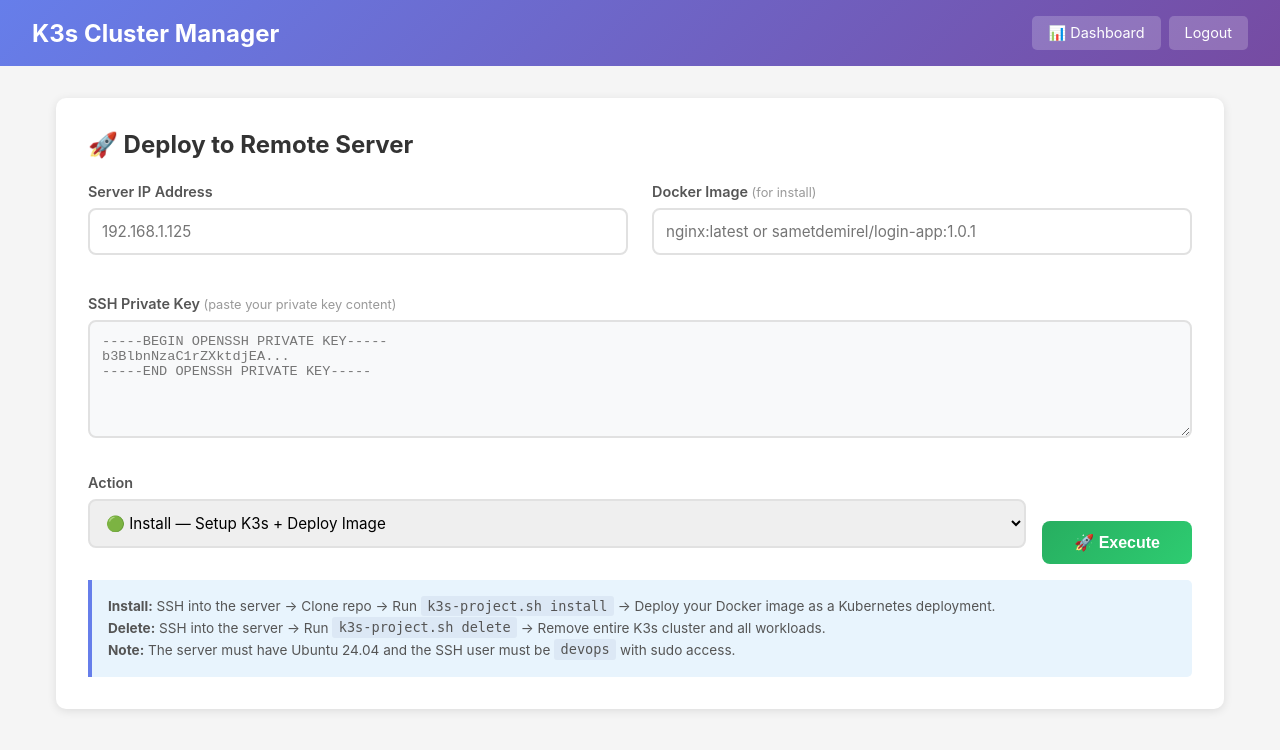
After one commit to smtdmrll/k3s-local-cluster, a Flask app: page /deploy in a window 1280 px wide. The commit adds this page. Shown: the top 750 px of the page. Run offline with Flask 3, Linux system fonts and the light colour scheme; the visitor is signed in with stand-in values (Sample User, id 1); data that the repository does not hold is empty; some libraries are stand-ins or nearby versions.

Commit message:
feat: Add Kubernetes Deploy Manager with SSH deployment

```diff
--- a/app/app.py
+++ b/app/app.py
@@ -1,7 +1,12 @@
 import os
+import io
 import redis
 import psycopg2
-from flask import Flask, render_template, request, redirect, url_for, session, flash
+import paramiko
+import threading
+import json
+import time
+from flask import Flask, render_template, request, redirect, url_for, session, flash, Response, stream_with_context
 from werkzeug.security import generate_password_hash, check_password_hash
 from functools import wraps
 
@@ -53,6 +58,19 @@ def init_db():
             user_id INTEGER REFERENCES users(id),
             login_time TIMESTAMP DEFAULT CURRENT_TIMESTAMP,
             ip_address VARCHAR(45)
+        )
+    ''')
+    cur.execute('''
+        CREATE TABLE IF NOT EXISTS deployments (
+            id SERIAL PRIMARY KEY,
+            user_id INTEGER REFERENCES users(id),
+            server_ip VARCHAR(45) NOT NULL,
+            docker_image VARCHAR(255) NOT NULL,
+            action VARCHAR(10) NOT NULL,
+            status VARCHAR(20) DEFAULT 'pending',
+            log TEXT DEFAULT '',
+            created_at TIMESTAMP DEFAULT CURRENT_TIMESTAMP,
+            finished_at TIMESTAMP
         )
     ''')
     conn.commit()
@@ -202,6 +220,246 @@ def logout():
     session.clear()
     return redirect(url_for('login'))
 
+
+# ─────────────────────────────────────────────
+#  Deployment Manager
+# ─────────────────────────────────────────────
+
+def _update_deployment(deploy_id, **fields):
+    """Update deployment record in DB."""
+    conn = get_db_connection()
+    cur = conn.cursor()
+    sets = ', '.join(f"{k} = %s" for k in fields)
+    cur.execute(f"UPDATE deployments SET {sets} WHERE id = %s",
+                list(fields.values()) + [deploy_id])
+    conn.commit()
+    cur.close()
+    conn.close()
+
+
+def _append_log(deploy_id, line):
+    """Append a line to the deployment log."""
+    conn = get_db_connection()
+    cur = conn.cursor()
+    cur.execute("UPDATE deployments SET log = log || %s WHERE id = %s",
+                (line + '\n', deploy_id))
+    conn.commit()
+    cur.close()
+    conn.close()
+
+
+def _run_ssh_command(ssh, command, deploy_id):
+    """Execute a command over SSH and stream output to DB log."""
+    _append_log(deploy_id, f"$ {command}")
+    stdin, stdout, stderr = ssh.exec_command(command, timeout=600)
+    output = ''
+    for line in stdout:
+        text = line.strip()
+        output += text + '\n'
+        _append_log(deploy_id, text)
+    err = stderr.read().decode().strip()
+    if err:
+        _append_log(deploy_id, f"STDERR: {err}")
+        output += err + '\n'
+    exit_code = stdout.channel.recv_exit_status()
+    return exit_code, output
+
+
+def _deploy_worker(deploy_id, server_ip, ssh_key_content, docker_image, action, user_id):
+    """Background thread: SSH into server and run install/delete."""
+    try:
+        _update_deployment(deploy_id, status='running')
+        _append_log(deploy_id, f"Connecting to {server_ip}...")
+
+        # Parse SSH key
+        key_file = io.StringIO(ssh_key_content)
+        try:
+            pkey = paramiko.RSAKey.from_private_key(key_file)
+        except Exception:
+            key_file.seek(0)
+            try:
+                pkey = paramiko.Ed25519Key.from_private_key(key_file)
+            except Exception:
+                key_file.seek(0)
+                pkey = paramiko.ECDSAKey.from_private_key(key_file)
+
+        ssh = paramiko.SSHClient()
+        ssh.set_missing_host_key_policy(paramiko.AutoAddPolicy())
+        ssh.connect(server_ip, username='devops', pkey=pkey, timeout=30)
+        _append_log(deploy_id, f"Connected to {server_ip} as devops")
+
+        if action == 'install':
+            # Step 1: Clone repo & install cluster
+            _append_log(deploy_id, "="*50)
+            _append_log(deploy_id, "STEP 1: Setting up K3s cluster...")
+            _append_log(deploy_id, "="*50)
+
+            code, _ = _run_ssh_command(ssh,
+                'if [ ! -d /home/devops/k3s-local-cluster ]; then '
+                'git clone https://github.com/smtdmrll/k3s-local-cluster.git /home/devops/k3s-local-cluster; '
+                'fi', deploy_id)
+
+            code, _ = _run_ssh_command(ssh,
+                'sudo bash /home/devops/k3s-local-cluster/scripts/k3s-project.sh install',
+                deploy_id)
+
+            if code != 0:
+                _update_deployment(deploy_id, status='failed',
+                                   finished_at=time.strftime('%Y-%m-%d %H:%M:%S'))
+                _append_log(deploy_id, "ERROR: Cluster installation failed!")
+                ssh.close()
+                return
+
+            # Step 2: Deploy custom image
+            _append_log(deploy_id, "="*50)
+            _append_log(deploy_id, f"STEP 2: Deploying custom image: {docker_image}")
+            _append_log(deploy_id, "="*50)
+
+            image_name = docker_image.split(':')[0].split('/')[-1]
+            deploy_name = image_name.replace('.', '-').replace('_', '-')
+
+            commands = [
+                f'sudo kubectl create namespace custom-apps --dry-run=client -o yaml | sudo kubectl apply -f -',
+                f'sudo kubectl create deployment {deploy_name} --image={docker_image} -n custom-apps --dry-run=client -o yaml | sudo kubectl apply -f -',
+                f'sudo kubectl set image deployment/{deploy_name} {deploy_name}={docker_image} -n custom-apps 2>/dev/null || true',
+                f'sudo kubectl rollout status deployment/{deploy_name} -n custom-apps --timeout=180s',
+                f'sudo kubectl get pods -n custom-apps',
+            ]
+
+            for cmd in commands:
+                code, _ = _run_ssh_command(ssh, cmd, deploy_id)
+
+            _append_log(deploy_id, "="*50)
+            _append_log(deploy_id, "Deployment completed successfully!")
+            _append_log(deploy_id, "="*50)
+            _update_deployment(deploy_id, status='success',
+                               finished_at=time.strftime('%Y-%m-%d %H:%M:%S'))
+
+        elif action == 'delete':
+            _append_log(deploy_id, "="*50)
+            _append_log(deploy_id, "Deleting cluster...")
+            _append_log(deploy_id, "="*50)
+
+            code, _ = _run_ssh_command(ssh,
+                'sudo bash /home/devops/k3s-local-cluster/scripts/k3s-project.sh delete',
+                deploy_id)
+
+            status = 'success' if code == 0 else 'failed'
+            _append_log(deploy_id, f"Cluster deletion: {status}")
+            _update_deployment(deploy_id, status=status,
+                               finished_at=time.strftime('%Y-%m-%d %H:%M:%S'))
+
+        ssh.close()
+
+    except Exception as e:
+        _append_log(deploy_id, f"FATAL ERROR: {str(e)}")
+        _update_deployment(deploy_id, status='failed',
+                           finished_at=time.strftime('%Y-%m-%d %H:%M:%S'))
+
+
+@app.route('/deploy', methods=['GET', 'POST'])
+@login_required
+def deploy():
+    if request.method == 'POST':
+        server_ip = request.form.get('server_ip', '').strip()
+        docker_image = request.form.get('docker_image', '').strip()
+        ssh_key_text = request.form.get('ssh_key', '').strip()
+        action = request.form.get('action', 'install')
+
+        # Validate
+        errors = []
+        if not server_ip:
+            errors.append('Server IP is required')
+        if not docker_image and action == 'install':
+            errors.append('Docker Image is required for install')
+        if not ssh_key_text:
+            errors.append('SSH Private Key is required')
+        if action not in ('install', 'delete'):
+            errors.append('Invalid action')
+
+        if errors:
+            for e in errors:
+                flash(e)
+            return redirect(url_for('deploy'))
+
+        # Create deployment record
+        conn = get_db_connection()
+        cur = conn.cursor()
+        cur.execute(
+            'INSERT INTO deployments (user_id, server_ip, docker_image, action, status) '
+            'VALUES (%s, %s, %s, %s, %s) RETURNING id',
+            (session['user_id'], server_ip, docker_image or 'N/A', action, 'pending')
+        )
+        deploy_id = cur.fetchone()[0]
+        conn.commit()
+        cur.close()
+        conn.close()
+
+        # Start background thread
+        thread = threading.Thread(
+            target=_deploy_worker,
+            args=(deploy_id, server_ip, ssh_key_text, docker_image, action, session['user_id']),
+            daemon=True
+        )
+        thread.start()
+
+        flash(f'Deployment #{deploy_id} started! Action: {action}')
+        return redirect(url_for('deploy_status', deploy_id=deploy_id))
+
+    # GET — show form + history
+    conn = get_db_connection()
+    cur = conn.cursor()
+    cur.execute(
+        'SELECT id, server_ip, docker_image, action, status, created_at, finished_at '
+        'FROM deployments WHERE user_id = %s ORDER BY id DESC LIMIT 20',
+        (session['user_id'],)
+    )
+    history = cur.fetchall()
+    cur.close()
+    conn.close()
+
+    return render_template('deploy.html', history=history)
+
+
+@app.route('/deploy/<int:deploy_id>')
+@login_required
+def deploy_status(deploy_id):
+    conn = get_db_connection()
+    cur = conn.cursor()
+    cur.execute(
+        'SELECT id, server_ip, docker_image, action, status, log, created_at, finished_at '
+        'FROM deployments WHERE id = %s AND user_id = %s',
+        (deploy_id, session['user_id'])
+    )
+    deployment = cur.fetchone()
+    cur.close()
+    conn.close()
+
+    if not deployment:
+        flash('Deployment not found')
+        return redirect(url_for('deploy'))
+
+    return render_template('deploy_status.html', d=deployment)
+
+
+@app.route('/api/deploy/<int:deploy_id>/status')
+@login_required
+def api_deploy_status(deploy_id):
+    conn = get_db_connection()
+    cur = conn.cursor()
+    cur.execute(
+        'SELECT status, log FROM deployments WHERE id = %s AND user_id = %s',
+        (deploy_id, session['user_id'])
+    )
+    row = cur.fetchone()
+    cur.close()
+    conn.close()
+
+    if not row:
+        return {'error': 'not found'}, 404
+
+    return {'status': row[0], 'log': row[1]}
+
 with app.app_context():
     try:
         init_db()
--- a/app/requirements.txt
+++ b/app/requirements.txt
@@ -3,3 +3,4 @@ psycopg2-binary==2.9.9
 redis==5.0.1
 Werkzeug==3.0.1
 gunicorn==21.2.0
+paramiko==3.4.0
--- /dev/null
+++ b/app/templates/deploy.html
@@ -0,0 +1,172 @@
+<!DOCTYPE html>
+<html lang="en">
+<head>
+    <meta charset="UTF-8">
+    <meta name="viewport" content="width=device-width, initial-scale=1.0">
+    <title>Deploy Manager - K3s Cluster Manager</title>
+    <style>
+        * { margin: 0; padding: 0; box-sizing: border-box; }
+        body { font-family: -apple-system, BlinkMacSystemFont, 'Segoe UI', Roboto, sans-serif; background: #f5f5f5; min-height: 100vh; }
+        .navbar { background: linear-gradient(135deg, #667eea 0%, #764ba2 100%); padding: 1rem 2rem; display: flex; justify-content: space-between; align-items: center; }
+        .navbar h1 { color: white; font-size: 1.5rem; }
+        .navbar div { display: flex; gap: 0.5rem; }
+        .navbar a { color: white; text-decoration: none; padding: 0.5rem 1rem; background: rgba(255,255,255,0.2); border-radius: 5px; font-size: 0.9rem; }
+        .navbar a:hover { background: rgba(255,255,255,0.3); }
+        .container { max-width: 1200px; margin: 2rem auto; padding: 0 1rem; }
+
+        .deploy-form { background: white; padding: 2rem; border-radius: 10px; box-shadow: 0 2px 10px rgba(0,0,0,0.1); margin-bottom: 2rem; }
+        .deploy-form h2 { color: #333; margin-bottom: 1.5rem; display: flex; align-items: center; gap: 0.5rem; }
+        .form-grid { display: grid; grid-template-columns: 1fr 1fr; gap: 1.5rem; }
+        .form-group { margin-bottom: 1rem; }
+        .form-group.full-width { grid-column: 1 / -1; }
+        .form-group label { display: block; margin-bottom: 0.5rem; color: #555; font-weight: 600; font-size: 0.9rem; }
+        .form-group label .hint { font-weight: 400; color: #999; font-size: 0.8rem; }
+        input[type="text"], select, textarea {
+            width: 100%; padding: 0.75rem; border: 2px solid #e1e1e1; border-radius: 8px;
+            font-size: 0.95rem; transition: border-color 0.3s; font-family: inherit;
+        }
+        input:focus, select:focus, textarea:focus { outline: none; border-color: #667eea; }
+        textarea { resize: vertical; font-family: 'Courier New', monospace; font-size: 0.85rem; background: #f8f9fa; }
+
+        .action-group { display: flex; gap: 1rem; align-items: end; }
+        .action-group .form-group { flex: 1; }
+
+        .btn { padding: 0.75rem 2rem; border: none; border-radius: 8px; font-size: 1rem; cursor: pointer; font-weight: 600; transition: all 0.2s; }
+        .btn-install { background: linear-gradient(135deg, #27AE60, #2ECC71); color: white; }
+        .btn-install:hover { transform: translateY(-2px); box-shadow: 0 4px 12px rgba(39,174,96,0.4); }
+        .btn-delete { background: linear-gradient(135deg, #E74C3C, #C0392B); color: white; }
+        .btn-delete:hover { transform: translateY(-2px); box-shadow: 0 4px 12px rgba(231,76,60,0.4); }
+
+        .flash { background: #fee; color: #c00; padding: 0.75rem; border-radius: 5px; margin-bottom: 1rem; text-align: center; }
+        .flash.success { background: #efe; color: #060; }
+
+        .history { background: white; padding: 2rem; border-radius: 10px; box-shadow: 0 2px 10px rgba(0,0,0,0.1); }
+        .history h3 { color: #333; margin-bottom: 1rem; }
+        table { width: 100%; border-collapse: collapse; }
+        th, td { padding: 0.75rem; text-align: left; border-bottom: 1px solid #eee; font-size: 0.9rem; }
+        th { color: #666; font-weight: 600; background: #f9f9f9; }
+
+        .badge { padding: 0.25rem 0.75rem; border-radius: 20px; font-size: 0.8rem; font-weight: 600; }
+        .badge-pending { background: #FFF3E0; color: #E67E22; }
+        .badge-running { background: #E3F2FD; color: #1565C0; }
+        .badge-success { background: #E8F5E9; color: #27AE60; }
+        .badge-failed { background: #FDEDEC; color: #E74C3C; }
+
+        .badge-install { background: #E8F5E9; color: #27AE60; }
+        .badge-delete { background: #FDEDEC; color: #E74C3C; }
+
+        .view-link { color: #667eea; text-decoration: none; font-weight: 600; }
+        .view-link:hover { text-decoration: underline; }
+
+        .info-box { background: #e8f4fd; border-left: 4px solid #667eea; padding: 1rem; margin-top: 1rem; border-radius: 0 5px 5px 0; }
+        .info-box p { color: #555; font-size: 0.85rem; line-height: 1.6; }
+        .info-box code { background: #dce8f5; padding: 0.15rem 0.4rem; border-radius: 3px; font-size: 0.85rem; }
+    </style>
+</head>
+<body>
+    <nav class="navbar">
+        <h1>K3s Cluster Manager</h1>
+        <div>
+            <a href="{{ url_for('dashboard') }}">📊 Dashboard</a>
+            <a href="{{ url_for('logout') }}">Logout</a>
+        </div>
+    </nav>
+
+    <div class="container">
+        {% with messages = get_flashed_messages() %}
+            {% if messages %}
+                {% for message in messages %}
+                    <div class="flash {% if 'started' in message %}success{% endif %}">{{ message }}</div>
+                {% endfor %}
+            {% endif %}
+        {% endwith %}
+
+        <div class="deploy-form">
+            <h2>🚀 Deploy to Remote Server</h2>
+            <form method="POST">
+                <div class="form-grid">
+                    <div class="form-group">
+                        <label>Server IP Address</label>
+                        <input type="text" name="server_ip" placeholder="192.168.1.125" required>
+                    </div>
+                    <div class="form-group">
+                        <label>Docker Image <span class="hint">(for install)</span></label>
+                        <input type="text" name="docker_image" placeholder="nginx:latest or sametdemirel/login-app:1.0.1">
+                    </div>
+                    <div class="form-group full-width">
+                        <label>SSH Private Key <span class="hint">(paste your private key content)</span></label>
+                        <textarea name="ssh_key" rows="6" placeholder="-----BEGIN OPENSSH PRIVATE KEY-----&#10;b3BlbnNzaC1rZXktdjEA...&#10;-----END OPENSSH PRIVATE KEY-----" required></textarea>
+                    </div>
+                </div>
+
+                <div class="action-group" style="margin-top: 1rem;">
+                    <div class="form-group">
+                        <label>Action</label>
+                        <select name="action" id="actionSelect" onchange="toggleImage()">
+                            <option value="install">🟢 Install — Setup K3s + Deploy Image</option>
+                            <option value="delete">🔴 Delete — Remove Entire Cluster</option>
+                        </select>
+                    </div>
+                    <button type="submit" class="btn btn-install" id="submitBtn">🚀 Execute</button>
+                </div>
+            </form>
+
+            <div class="info-box">
+                <p>
+                    <strong>Install:</strong> SSH into the server → Clone repo → Run <code>k3s-project.sh install</code> → Deploy your Docker image as a Kubernetes deployment.<br>
+                    <strong>Delete:</strong> SSH into the server → Run <code>k3s-project.sh delete</code> → Remove entire K3s cluster and all workloads.<br>
+                    <strong>Note:</strong> The server must have Ubuntu 24.04 and the SSH user must be <code>devops</code> with sudo access.
+                </p>
+            </div>
+        </div>
+
+        {% if history %}
+        <div class="history">
+            <h3>📋 Deployment History</h3>
+            <table>
+                <thead>
+                    <tr>
+                        <th>#</th>
+                        <th>Server</th>
+                        <th>Image</th>
+                        <th>Action</th>
+                        <th>Status</th>
+                        <th>Started</th>
+                        <th>Finished</th>
+                        <th></th>
+                    </tr>
+                </thead>
+                <tbody>
+                    {% for d in history %}
+                    <tr>
+                        <td>{{ d[0] }}</td>
+                        <td><code>{{ d[1] }}</code></td>
+                        <td><code>{{ d[2] }}</code></td>
+                        <td><span class="badge badge-{{ d[3] }}">{{ d[3] }}</span></td>
+                        <td><span class="badge badge-{{ d[4] }}">{{ d[4] }}</span></td>
+                        <td>{{ d[5].strftime('%m/%d %H:%M') if d[5] else '-' }}</td>
+                        <td>{{ d[6].strftime('%m/%d %H:%M') if d[6] else '-' }}</td>
+                        <td><a href="{{ url_for('deploy_status', deploy_id=d[0]) }}" class="view-link">View Log →</a></td>
+                    </tr>
+                    {% endfor %}
+                </tbody>
+            </table>
+        </div>
+        {% endif %}
+    </div>
+
+    <script>
+        function toggleImage() {
+            const action = document.getElementById('actionSelect').value;
+            const btn = document.getElementById('submitBtn');
+            if (action === 'delete') {
+                btn.className = 'btn btn-delete';
+                btn.textContent = '🗑️ Delete Cluster';
+            } else {
+                btn.className = 'btn btn-install';
+                btn.textContent = '🚀 Execute';
+            }
+        }
+    </script>
+</body>
+</html>
```
Also changed, not shown: app/templates/dashboard.html (+5 -2 lines), app/templates/deploy_status.html (added, +176 -0 lines), helm/login-app/values.yaml (+4 -4 lines), 1 other file.
